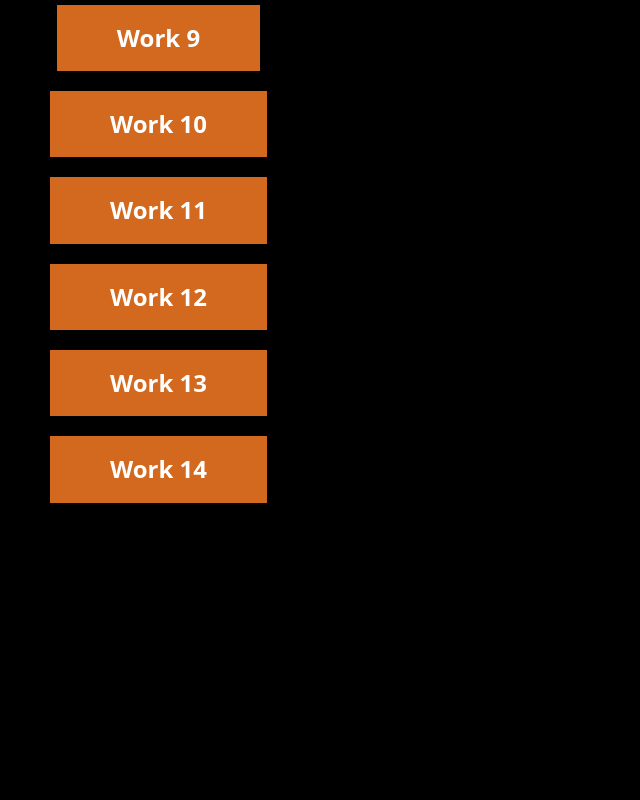
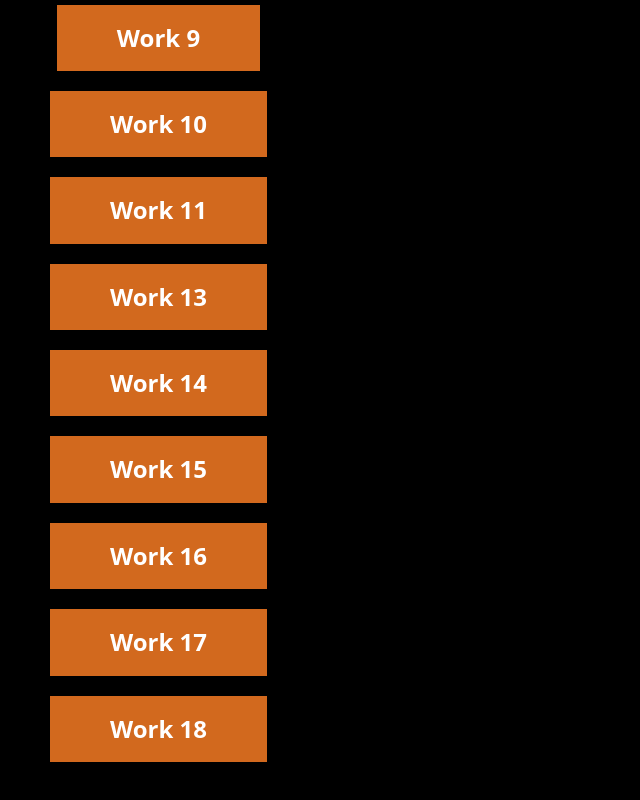
Before and after one commit to IT95Academy/portfolio_ulugbek_01, a plain HTML site: page index.html in a window 1280 px wide. Shown: the part 949-1749 px from the top of the page, without its empty margins (0-640 px from the left). Before the commit the page ends 1502 px from the top, so only its background shows below. Drawn offline with Linux system fonts and the light colour scheme.

Commit message:
Update index.html

```diff
--- a/index.html
+++ b/index.html
@@ -10,7 +10,7 @@
     <h1>Худобердиев Улугбек</h1>
 
     <div class="wrapper">
-      <div class="box">
+            <div class="box">
         <h2>Work</h2>
         <a
           target="_blank"
@@ -79,17 +79,13 @@
           href="https://it95academy.github.io/HouseVOP/"
           >Work 11</a
         >
-
+        <!-- <a target="_blank" class="btn" href="https://it95academy.github.io/WD/"
+          >Work 12</a
+        > -->
         <a
           target="_blank"
           class="btn"
-          href="https://it95academy.github.io/Tip_Calculator/"
-          >Work 12</a
-        >
-        <a
-          target="_blank"
-          class="btn"
-          href="https://it95academy.github.io/Digital-Clock/"
+          href="https://it95academy.github.io/Cyberpunk/"
           >Work 13</a
         >
         <a
@@ -98,6 +94,36 @@
           href="https://it95academy.github.io/Simple_Calculator/"
           >Work 14</a
         >
+        <a
+          target="_blank"
+          class="btn"
+          href="https://it95academy.github.io/Tip_Calculator/"
+          >Work 15</a
+        >
+        <a
+          target="_blank"
+          class="btn"
+          href="https://it95academy.github.io/Digital-Clock/"
+          >Work 16</a
+        >
+        <a
+          target="_blank"
+          class="btn"
+          href="https://it95academy.github.io/Random-Generator/"
+          >Work 17</a
+        >
+        <a
+          target="_blank"
+          class="btn"
+          href="https://it95academy.github.io/Guess-The-Number/"
+          >Work 18</a
+        >
+        <!-- <a
+          target="_blank"
+          class="btn"
+          href="https://it95academy.github.io/Contact_Book/"
+          >Work 19</a
+        > -->
       </div>
 
       <div class="box">
```
